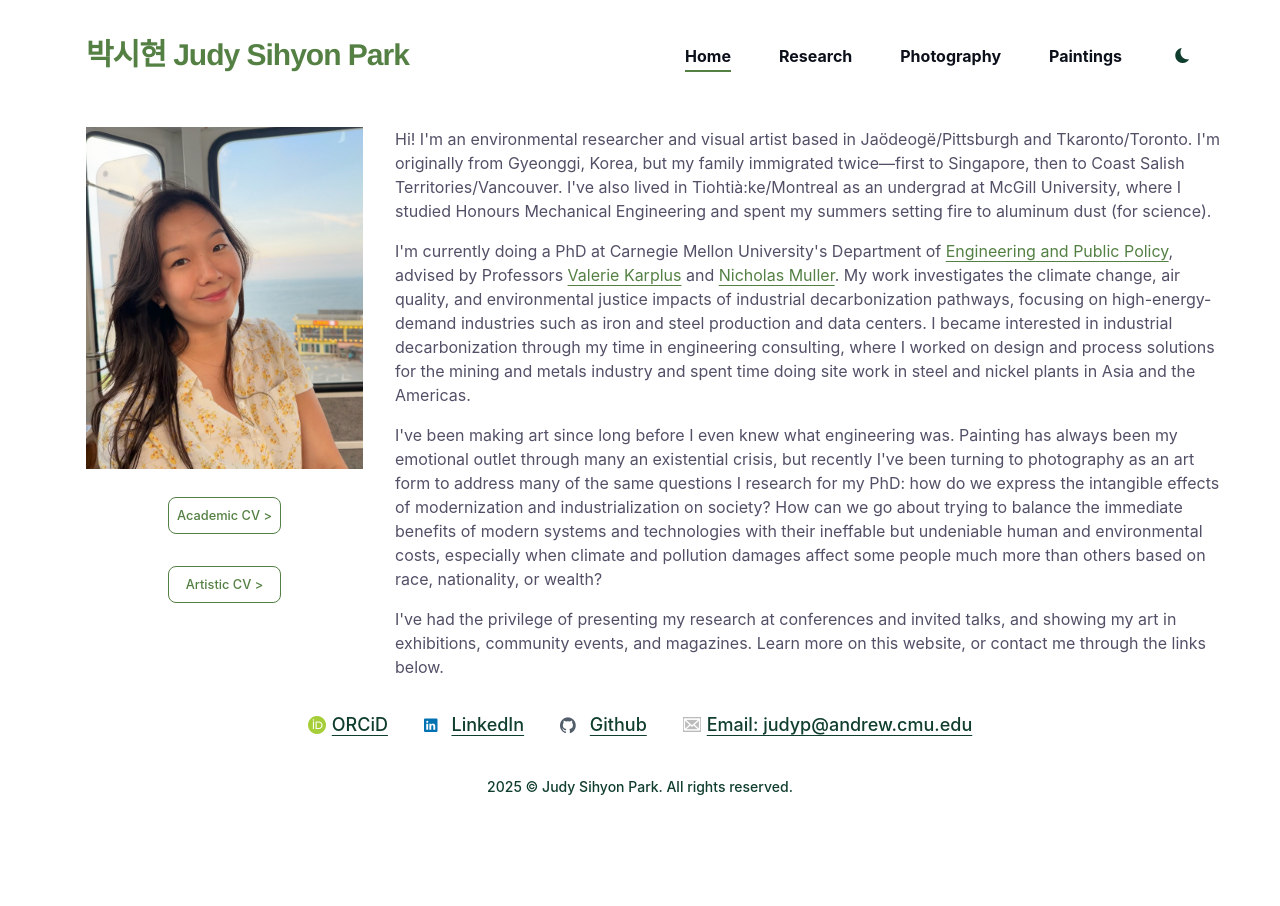
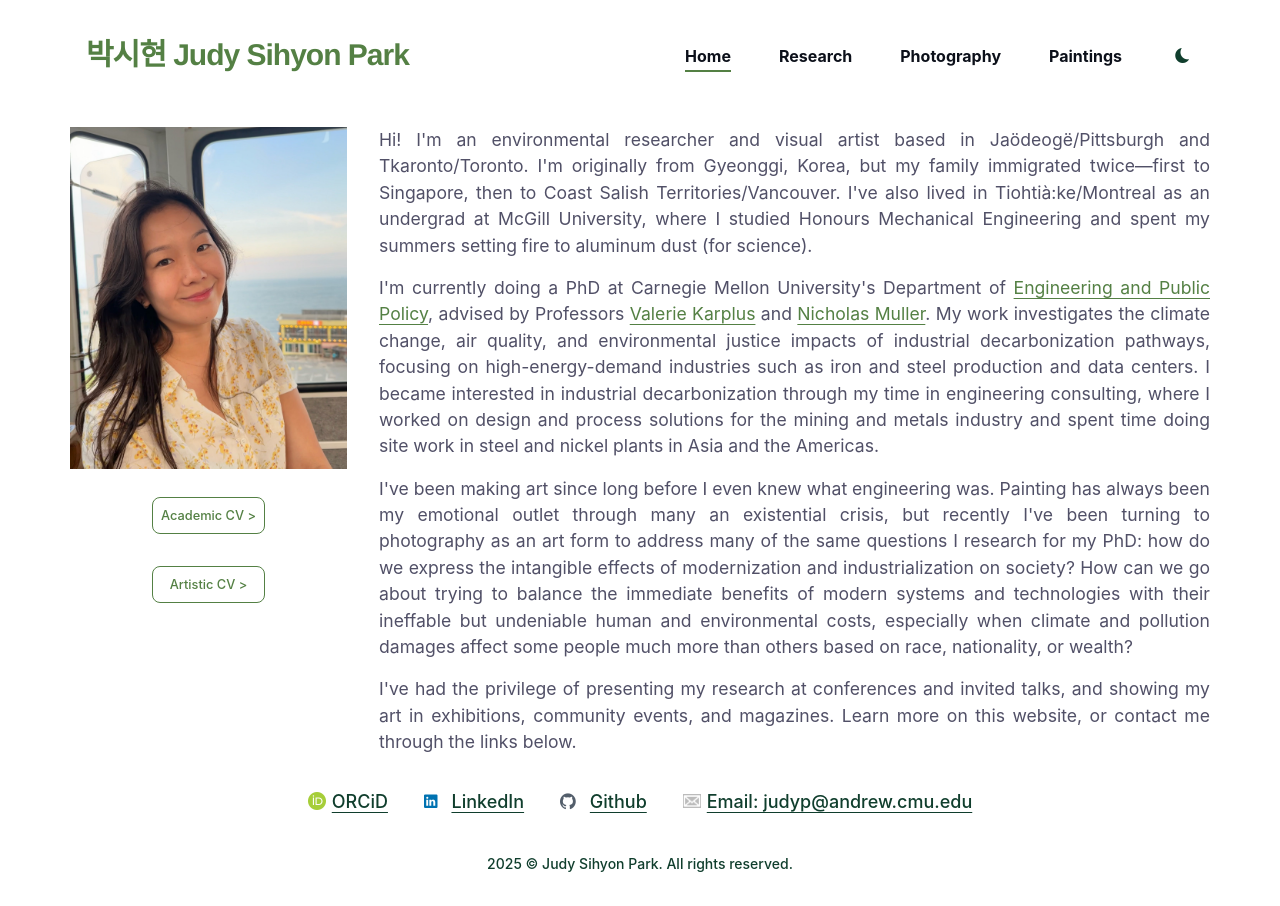
Before and after one commit to judypark/judypark.github.io, a Jekyll site: the page built from index.html, in a window 1280 px wide. Built offline with Jekyll 4.4.1, drawn with Linux system fonts in a browser that asks for light colours; nearby versions of some CDN libraries.

Commit message:
text justif

```diff
--- a/_sass/3-modules/_section-hero.scss
+++ b/_sass/3-modules/_section-hero.scss
@@ -12,11 +12,10 @@
 .hero__container {
   display: flex;
   align-items: flex-start;
+  justify-content: center;
   gap: $base-spacing-unit*2;
   @media only screen and (max-width: $tablet) {
     flex-direction: column;
-    align-items: center;
-    text-align: center;
   }
 }
 
@@ -30,7 +29,6 @@
   align-items: center;
   gap: $base-font-size*1.5; /* space between photo + CV lines */
 
-
     /* for tablet */
   @media only screen and (max-width: $desktop) {
     flex: 0 0 40%;
@@ -42,14 +40,6 @@
     flex: 0 0 50%;
     max-width: 50%;
   }
-}
-
-.hero__cv {
-  margin: 0;
-  font-size: $base-font-size*0.9;
-  color: var(--text-alt-color);
-  line-height: $base-line-height;
-  margin-bottom: 0;
 }
 
 /* Hero image container (left column) */
@@ -87,8 +77,6 @@
     flex-direction: row;
 
     justify-content: center;       /* ⬅ center the whole button row */
-    align-items: center;
-    gap: $base-spacing-unit*0.8  ;      /* ⬅ space between buttons */
     margin-top: $base-spacing-unit*1.5 ;
 
     @media only screen and (max-width: $mobile) {
@@ -101,19 +89,20 @@
 
   /* Intro paragraphs: use base body font, just tweak size slightly if desired */
   .hero__intro {
-    font-size: $base-font-size;
+    font-size: $base-font-size*1.1;
     line-height: $base-line-height;
     margin-bottom: $base-spacing-unit;
     justify-content: left;
+    text-align: justify;
 
     @media only screen and (max-width: $desktop) {
       font-size: $base-font-size;
-      justify-content: left;
     }
 
     @media only screen and (max-width: $tablet) {
       font-size: $base-font-size;
       justify-content: left;
+      text-align: left !important;
     }
   }
 
```
